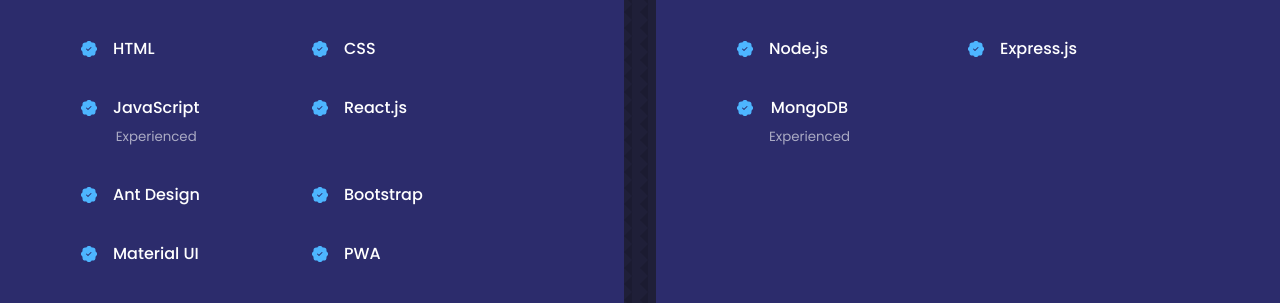
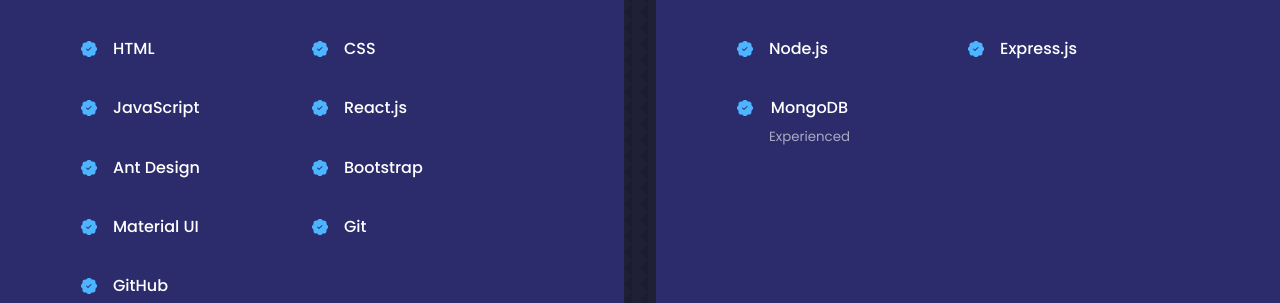
Before and after one commit to BARANEESWARAN/portfolio, a React (Create React App) app: page / in a window 1280 px wide. Shown: the part 1948-2251 px from the top of the page. Built offline with nearby package versions, Linux system fonts and the light colour scheme.

Commit message:
Update Experiance.jsx

```diff
--- a/src/Component/Experiance/Experiance.jsx
+++ b/src/Component/Experiance/Experiance.jsx
@@ -159,7 +159,7 @@
               <BsPatchCheckFill className='experience__icon' />
               <div>
                 <h4>JavaScript</h4>
-                <small className='text-light'>Experienced</small>
+{/*                 <small className='text-light'>Experienced</small> */}
               </div>
             </article>
             <article className='experience__details'>
@@ -190,10 +190,11 @@
                 {/* <small className='text-light'>Experienced</small> */}
               </div>
             </article>
-            <article className='experience__details'>
+
+               <article className='experience__details'>
               <BsPatchCheckFill className='experience__icon' />
               <div>
-                <h4>PWA</h4>
+                <h4>Git</h4>
                 {/* <small className='text-light'>Experienced</small> */}
               </div>
             </article>
```
